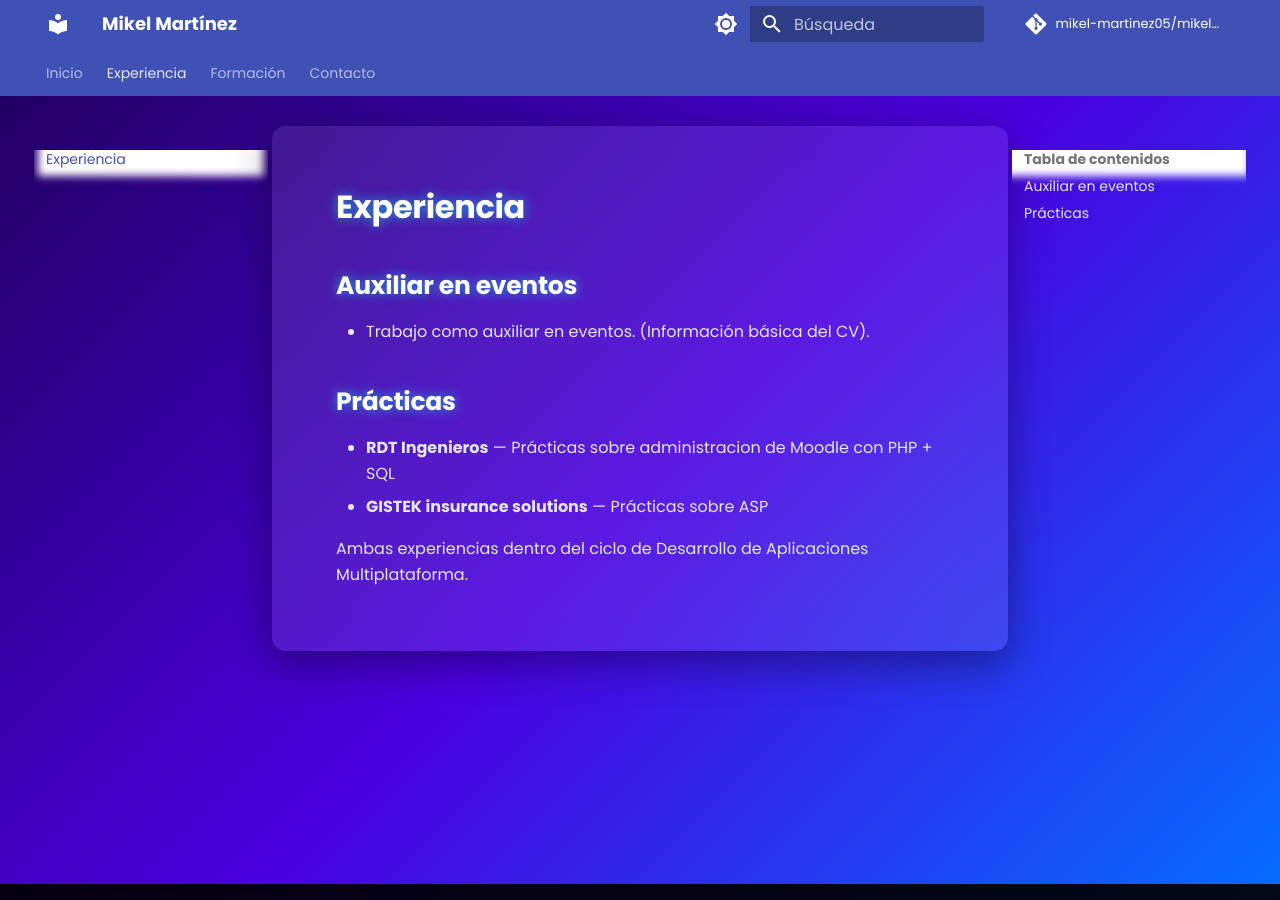
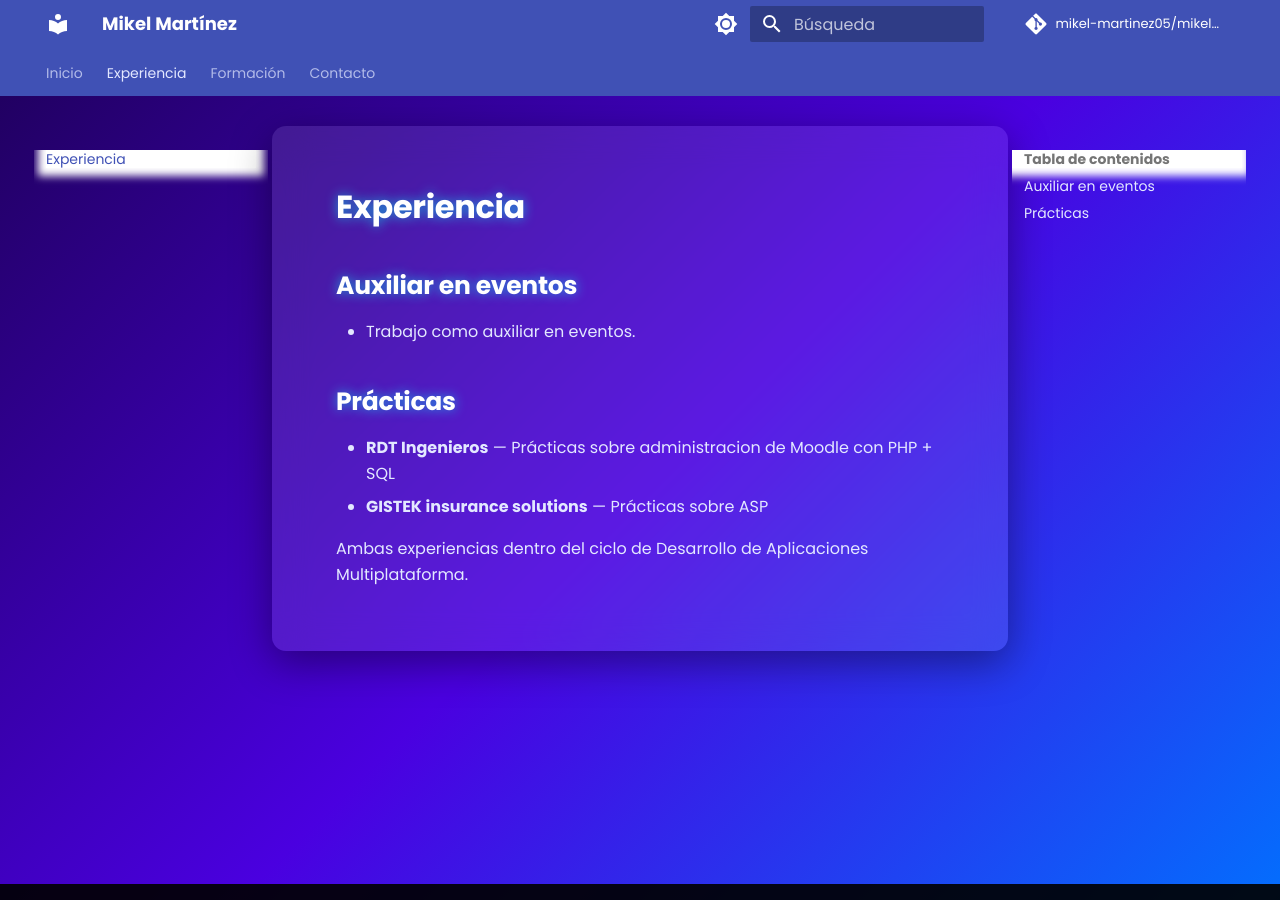
Before and after one commit to mikel-martinez05/mikel-martinez05.github.io, an MkDocs documentation site: the page built from docs/experiencia.md, in a window 1280 px wide and 900 px high. Built offline with MkDocs 1.6.1 and Material for MkDocs 9.7.7, drawn with Linux system fonts in a browser that asks for light colours; comment, search, counter and statistics services are not loaded.

Commit message:
Cambio a Experiencia.md

```diff
--- a/docs/experiencia.md
+++ b/docs/experiencia.md
@@ -1,7 +1,7 @@
 # Experiencia
 
 ## Auxiliar en eventos
-- Trabajo como auxiliar en eventos. (Información básica del CV).
+- Trabajo como auxiliar en eventos.
 
 ## Prácticas
 - **RDT Ingenieros** — Prácticas sobre administracion de Moodle con PHP + SQL
```
